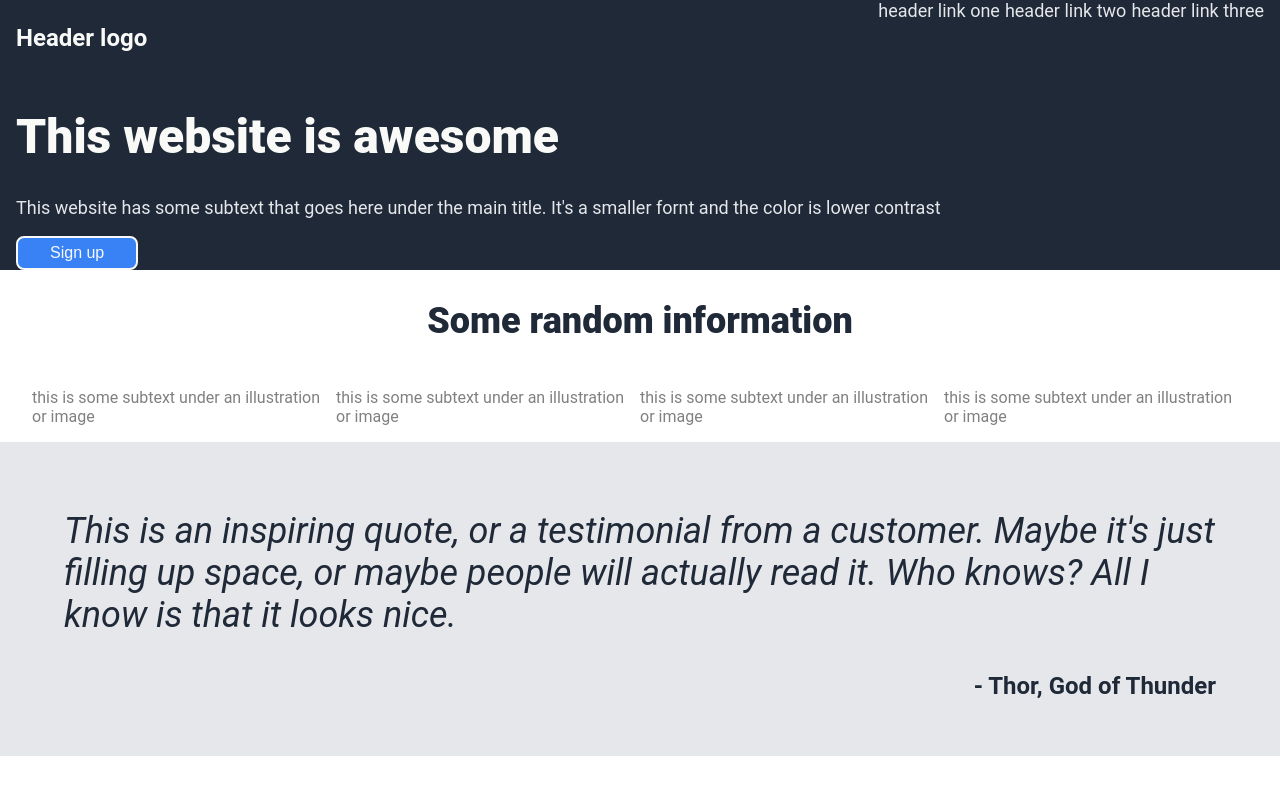
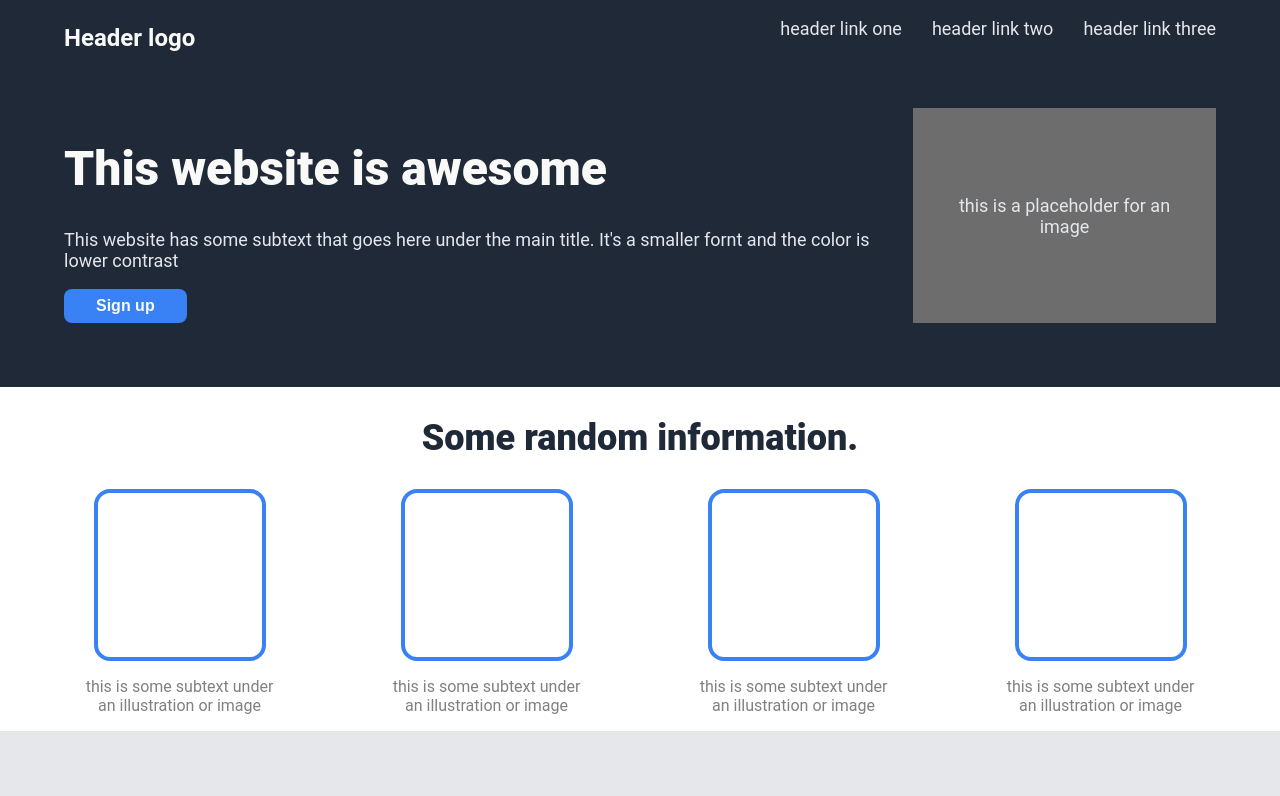
Before and after one commit to snaeem3/Landing-Page, a plain HTML site: page index.html in a window 1280 px wide. Shown: the top 796 px of the page. Drawn offline with Linux system fonts and the light colour scheme.

Commit message:
Add more styling to page

```diff
--- a/index.html
+++ b/index.html
@@ -22,14 +22,28 @@
             <p>This website has some subtext that goes here under the main title. It's a smaller fornt and the color is lower contrast</p>
             <button class="sign-up" type="button">Sign up</button>
         </div>
+        <div class="img-placeholder">
+            <p>this is a placeholder for an image</p>
+        </div>
     </div>
     <div class="section information">
-        <h2>Some random information</h2>
+        <h2>Some random information.</h2>
         <div class="card-container">
-            <div class="card"><p>this is some subtext under an illustration or image</p></div>
-            <div class="card"><p>this is some subtext under an illustration or image</p></div>
-            <div class="card"><p>this is some subtext under an illustration or image</p></div>
-            <div class="card"><p>this is some subtext under an illustration or image</p></div>
+            <div class="card">
+                <div class="img-placeholder"></div>
+                <p>this is some subtext under an illustration or image</p>
+            </div>
+            <div class="card">
+                <div class="img-placeholder"></div>
+                <p>this is some subtext under an illustration or image</p></div>
+            <div class="card">
+                <div class="img-placeholder"></div>
+                <p>this is some subtext under an illustration or image</p>
+            </div>
+            <div class="card">
+                <div class="img-placeholder"></div>
+                <p>this is some subtext under an illustration or image</p>
+            </div>
         </div>
         </div>
     <div class="section quote">
--- a/styles.css
+++ b/styles.css
@@ -9,7 +9,7 @@ body {
 }
 
 header {
-    padding: 0 16px;
+    padding: 0 64px;
     display: flex;
     justify-content: space-between;
     background: #1F2937;
@@ -17,10 +17,10 @@ header {
 
 ul {
     list-style-type: none;
-    margin: 0;
-    padding: 0;
+    /* margin: 0;
+    padding: 0; */
     display: flex;
-    gap: 5px;
+    gap: 30px;
     color: #E5E7EB;
     font-size: 18px;
   }
@@ -31,15 +31,31 @@ header h3 {
 }
 
 .hero {
-    padding: 0 16px;
+    padding: 32px 64px 64px;
     background: #1F2937;
     font-size: 18px;
     color: #E5E7EB;
+    display: flex;
+    justify-content: space-around;
+    gap: 16px;
 }
 .hero h1 {
     font-size: 48px;
     color: #F9FAF8;
     font-weight: 800;
+}
+
+.img-placeholder {
+    display: flex;
+    justify-content: center;
+    align-items: center;
+    background-color: rgb(109, 109, 109);
+    text-align: center;
+    /* margin: 32px; */
+    padding: 32px;
+    /* height: 200px; */
+    flex-grow: 2;
+
 }
 
 .information {
@@ -57,10 +73,28 @@ header h3 {
 
 .card-container {
     display: flex;
+    text-align: center;
+    justify-content: space-around;
+    gap: 12px;
+}
+
+.card {
+    display: flex;
+    flex-direction: column;
+    align-items: center;
+    max-width: 200px
+}
+
+.card .img-placeholder {
+    background: none;
+    border: 4px solid #3882F6;
+    border-radius: 16px;
+    height: 100px;
+    width: 100px;
 }
 
 .quote {
-    padding: 32px 64px;
+    padding: 32px 128px;
     background: #E5E7EB;
     font-weight: bold;
     color: #1F2937;
@@ -79,8 +113,8 @@ header h3 {
 .action {
     background: #3882F6;
     margin: 64px;
-    padding: 32px;
-    border-radius: 25px;
+    padding: 32px 64px;
+    border-radius: 16px;
     display: flex;
     justify-content: space-around;
 }
@@ -96,10 +130,15 @@ button {
     align-self: center;
     background-color: #3882F6;
     color: #F9FAF8;
-    padding: 6px 32px;
+    padding: 8px 32px;
     height: fit-content;
     text-align: center;
     font-size: 16px;
     border-radius: 8px;
+    font-weight: bold;
     border: 2px solid #F9FAF8;
 }
+
+.hero button {
+    border: none;
+}
```
